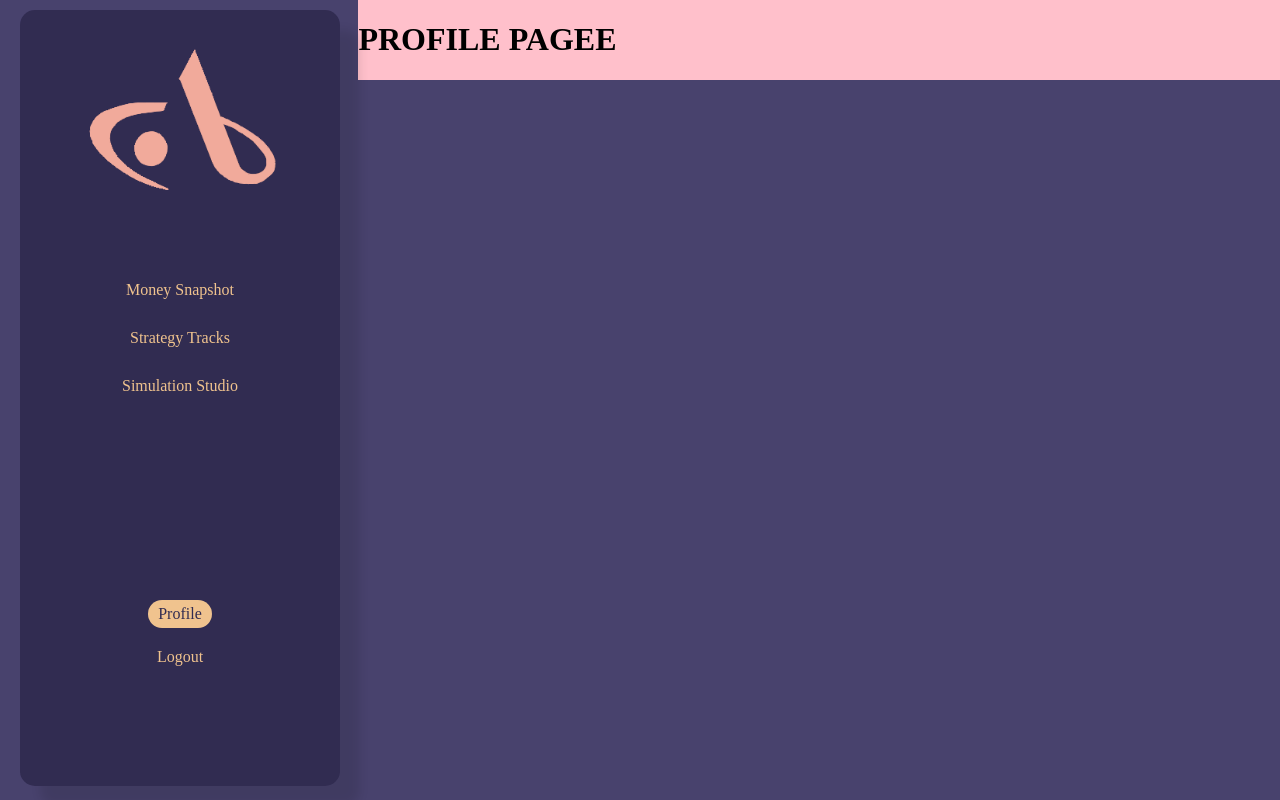
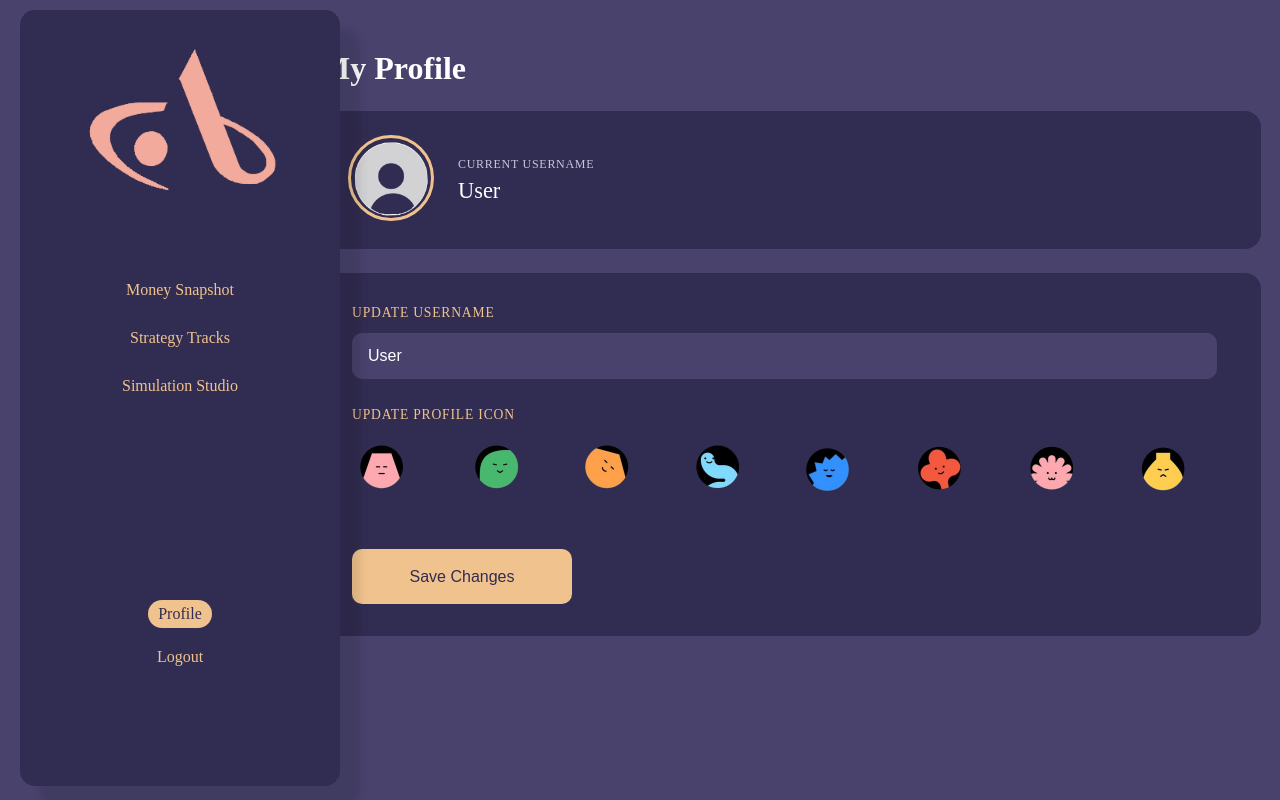
Before and after one commit to Bridgerto/DIGA4015_2740821_ReneilweThobejane_Assignment2, a React (Vite) app: page /Profile in a window 1280 px wide. Built offline with nearby package versions, Linux system fonts and the light colour scheme.

Commit message:
Updating my Profile page

```diff
--- a/src/cssFiles/Profile.css
+++ b/src/cssFiles/Profile.css
@@ -1,11 +1,165 @@
-.profile-page{
+.profile-page {
+    min-height: 100vh;
     background-color: #48426D;
-    min-height: 100vh;
+    display: flex;
 }
 
-.profile-content{
-   /*layout*/
-    width: 72%;
-    float: right;
-    background-color: pink;
+.profile-content {
+    width: 74%;
+    margin-left: 25%;
+    margin-right: 1.5%;
+    display: flex;
+    flex-direction: column;
+    gap: 24px;
+    padding-bottom: 60px;
 }
+
+/* HEADER */
+.profile-header {
+    margin-top: 50px;
+}
+
+.profile-title {
+    color: #ffffff;
+    font-size: 2rem;
+    font-weight: 700;
+    margin: 0;
+}
+
+/* CURRENT PROFILE DISPLAY */
+.profile-current {
+    background-color: #312C51;
+    border-radius: 16px;
+    padding: 24px 28px;
+    display: flex;
+    align-items: center;
+    gap: 24px;
+}
+
+.profile-avatar-preview {
+    width: 80px;
+    height: 80px;
+    border-radius: 50%;
+    border: 3px solid #F0C38E;
+    object-fit: cover;
+}
+
+.profile-current-label {
+    font-size: 0.75rem;
+    color: #c9c4e0;
+    text-transform: uppercase;
+    letter-spacing: 0.06em;
+    margin: 0 0 6px;
+}
+
+.profile-current-value {
+    font-size: 1.4rem;
+    font-weight: 500;
+    color: #ffffff;
+    margin: 0;
+}
+
+/* EDIT SECTION */
+.profile-edit {
+    background-color: #312C51;
+    border-radius: 16px;
+    padding: 32px;
+    display: flex;
+    flex-direction: column;
+    gap: 28px;
+}
+
+.profile-edit-block {
+    display: flex;
+    flex-direction: column;
+    gap: 12px;
+}
+
+.profile-edit-label {
+    font-size: 0.85rem;
+    font-weight: 500;
+    color: #F0C38E;
+    text-transform: uppercase;
+    letter-spacing: 0.06em;
+}
+
+.profile-edit-input {
+    padding: 14px 16px;
+    border-radius: 10px;
+    border: none;
+    background-color: #48426D;
+    color: #ffffff;
+    font-size: 1rem;
+    width: 95%;
+
+}
+
+.profile-edit-input:focus {
+    outline: 2px solid #F0C38E;
+}
+
+.profile-edit-input::placeholder {
+    color: #c9c4e0;
+}
+
+/* AVATAR GRID */
+.profile-avatar-grid {
+    display: grid;
+    grid-template-columns: repeat(8, 1fr);
+    gap: 12px;
+}
+
+.profile-avatar-option {
+    width: 60px;
+    height: 60px;
+    border-radius: 50%;
+    overflow: hidden;
+    cursor: pointer;
+    border: 3px solid transparent;
+    transition: border 0.2s;
+}
+
+.profile-avatar-option:hover {
+    border: 3px solid #F1AA9B;
+}
+
+.profile-avatar-selected {
+    border: 3px solid #F0C38E;
+}
+
+.profile-avatar-option-img {
+    width: 100%;
+    height: 100%;
+    object-fit: cover;
+}
+
+/* MESSAGES */
+.profile-error {
+    font-size: 0.85rem;
+    color: #F1AA9B;
+    margin: 0;
+}
+
+.profile-success {
+    font-size: 0.85rem;
+    color: #9FE1CB;
+    margin: 0;
+}
+
+/* SAVE BUTTON */
+.profile-save-button {
+    background-color: #F0C38E;
+    color: #312C51;
+    border: none;
+    border-radius: 10px;
+    padding: 16px 32px;
+    font-size: 1rem;
+    font-weight: 500;
+    cursor: pointer;
+    align-self: flex-start;
+    transition: background-color 0.2s;
+}
+
+.profile-save-button:hover {
+    background-color: #F1AA9B;
+}
--- a/src/pages/Profile.jsx
+++ b/src/pages/Profile.jsx
@@ -1,5 +1,5 @@
 // HOOKS
-import React from "react";
+import React, {useState} from "react";
 
 // COMPONENTS
 import NavBar from "../components/NavBar";
@@ -7,7 +7,45 @@ import NavBar from "../components/NavBar";
 // STYLING
 import "../cssFiles/Profile.css";
 
+//ICONS
+import emptyAvatar from "../assets/avatars/emptyAvatar.png";
+import avatar01 from "../assets/avatars/avatar01.png";
+import avatar02 from "../assets/avatars/avatar02.png";
+import avatar03 from "../assets/avatars/avatar03.png";
+import avatar04 from "../assets/avatars/avatar04.png";
+import avatar05 from "../assets/avatars/avatar05.png";
+import avatar06 from "../assets/avatars/avatar06.png";
+import avatar07 from "../assets/avatars/avatar07.png";
+import avatar08 from "../assets/avatars/avatar08.png";
+
+const avatars = [ avatar01, avatar02, avatar03, avatar04, avatar05, avatar06, avatar07, avatar08 ];
+
 export default function Profile(){
+
+    // READ CURRENT VALUES FROM LOCALSTORAGE
+    const savedUsername = localStorage.getItem("username") || "User";
+    const savedAvatar = localStorage.getItem("avatar") || emptyAvatar;
+
+    // STATE — pre-filled with current values
+    const [newUsername, setNewUsername] = useState(savedUsername);
+    const [selectedAvatar, setSelectedAvatar] = useState(savedAvatar);
+    const [successMessage, setSuccessMessage] = useState("");
+    const [error, setError] = useState("");
+
+    function handleSave() {
+        if (!newUsername.trim()) {
+            setError("Username cannot be empty.");
+            setSuccessMessage("");
+            return;
+        }
+
+        // SAVE UPDATED VALUES TO LOCALSTORAGE
+        localStorage.setItem("username", newUsername);
+        localStorage.setItem("avatar", selectedAvatar);
+
+        setError("");
+        setSuccessMessage("Your profile has been updated successfully.");
+    }
 
     return(
         <div className="profile-page">
@@ -16,8 +54,79 @@ export default function Profile(){
             <NavBar />
 
             <div className="profile-content">
-                <h1>PROFILE PAGEE</h1>
+               {/* HEADER */}
+                <section className="profile-header">
+                    <h1 className="profile-title">My Profile</h1>
+                </section>
+
+                {/* CURRENT PROFILE DISPLAY */}
+                <section className="profile-current">
+                    <div className="profile-current-avatar">
+                        <img
+                            src={selectedAvatar}
+                            alt="current avatar"
+                            className="profile-avatar-preview"
+                        />
+                    </div>
+                    <div className="profile-current-info">
+                        <p className="profile-current-label">Current Username</p>
+                        <p className="profile-current-value">{newUsername}</p>
+                    </div>
+                </section>
+
+                {/* EDIT SECTION */}
+                <section className="profile-edit">
+
+                    {/* UPDATE USERNAME */}
+                    <div className="profile-edit-block">
+                        <label className="profile-edit-label">Update Username</label>
+                        <input
+                            type="text"
+                            className="profile-edit-input"
+                            value={newUsername}
+                            onChange={(e) => {
+                                setNewUsername(e.target.value);
+                                setSuccessMessage("");
+                            }}
+                            placeholder="Enter new username"
+                        />
+                    </div>
+
+                    {/* UPDATE AVATAR */}
+                    <div className="profile-edit-block">
+                        <label className="profile-edit-label">Update Profile Icon</label>
+                        <div className="profile-avatar-grid">
+                            {avatars.map((avatar) => (
+                                <div
+                                    key={avatar}
+                                    onClick={() => {
+                                        setSelectedAvatar(avatar);
+                                        setSuccessMessage("");
+                                    }}
+                                    className={`profile-avatar-option ${selectedAvatar === avatar ? "profile-avatar-selected" : ""}`}
+                                >
+                                    <img
+                                        src={avatar}
+                                        alt="avatar option"
+                                        className="profile-avatar-option-img"
+                                    />
+                                </div>
+                            ))}
+                        </div>
+                    </div>
+
+                    {/* ERROR AND SUCCESS MESSAGES */}
+                    {error && <p className="profile-error">{error}</p>}
+                    {successMessage && <p className="profile-success">{successMessage}</p>}
+
+                    {/* SAVE BUTTON */}
+                    <button className="profile-save-button" onClick={handleSave}>
+                        Save Changes
+                    </button>
+
+                </section>
             </div>
+
 
         </div>
     );
```
